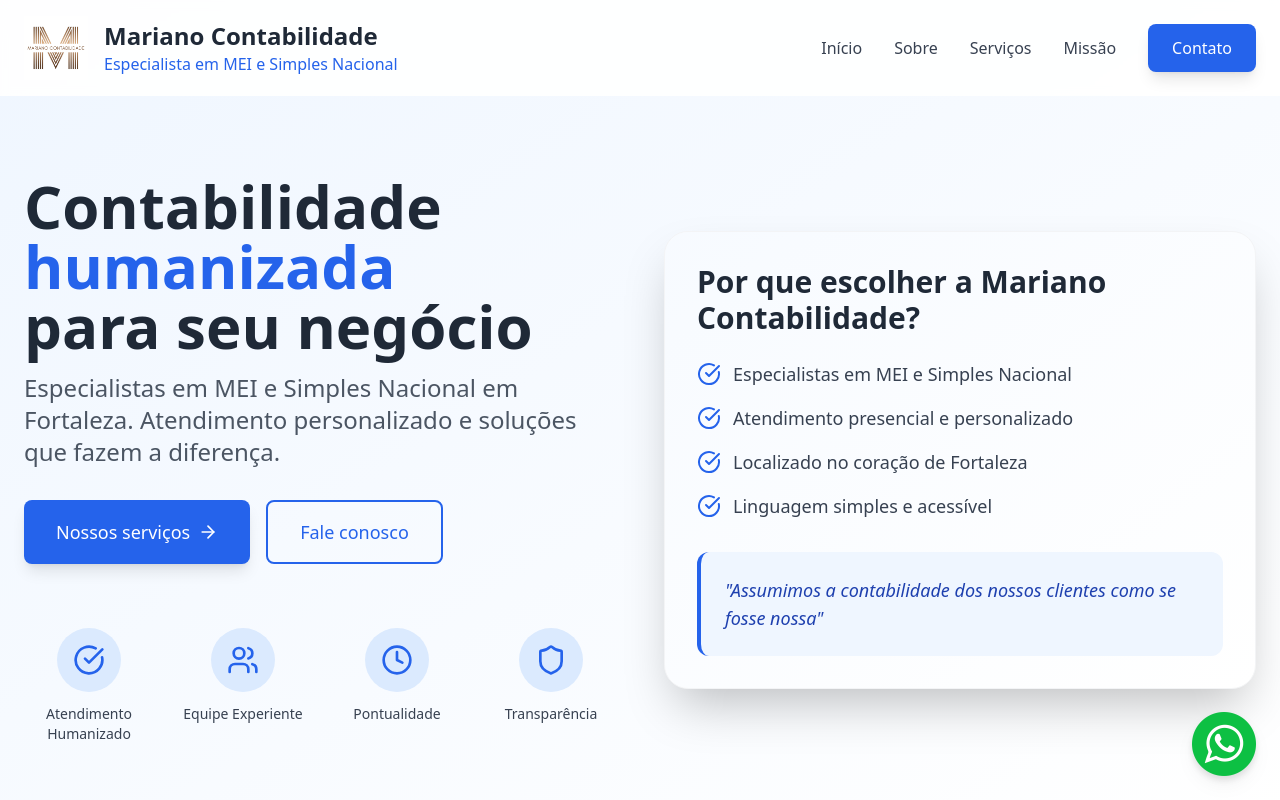
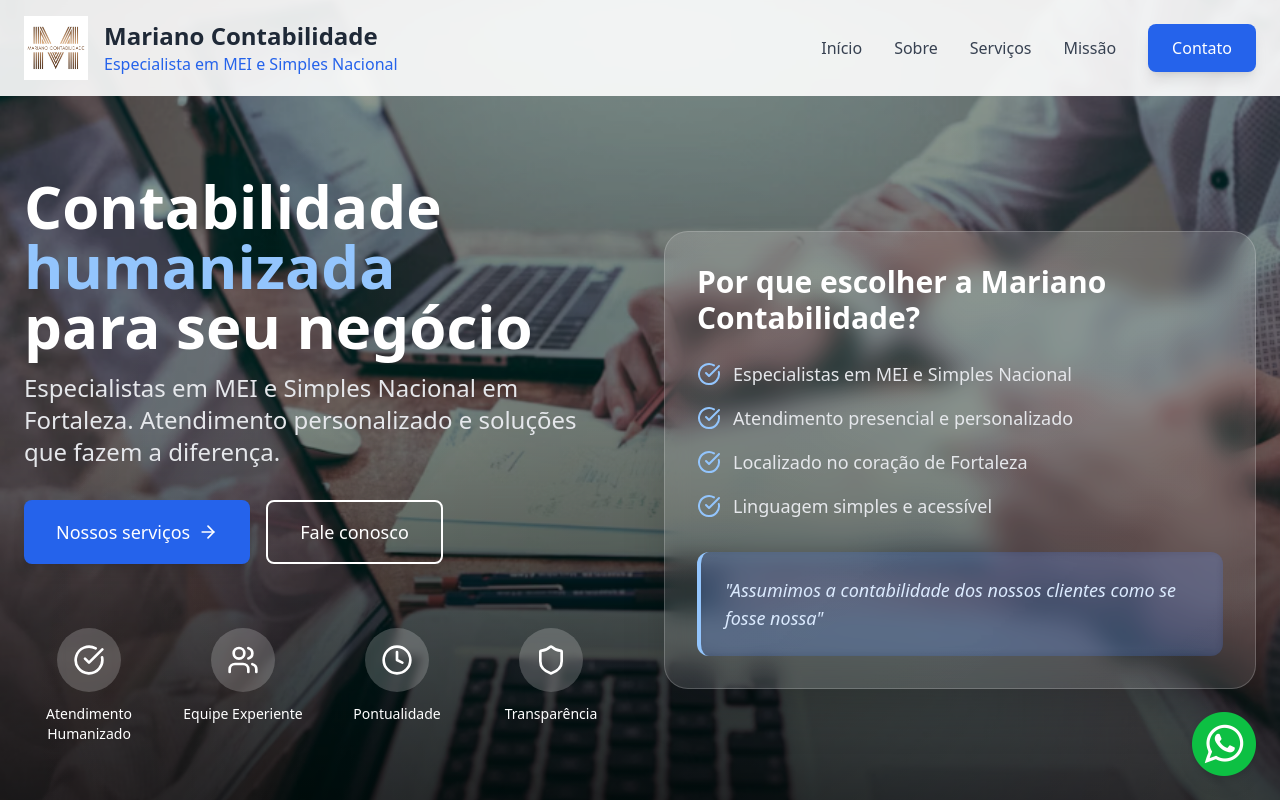
Before and after one commit to DevZipMateus/mariano-contabilidade-site, a React (Vite) app: page / in a window 1280 px wide. Shown: the top 800 px of the page. Built offline with nearby package versions, Linux system fonts and the light colour scheme.

Commit message:
Add hero section background image
Implement background image, black overlay, and text color change in Hero section.

```diff
--- a/src/components/Hero.tsx
+++ b/src/components/Hero.tsx
@@ -11,16 +11,34 @@ const Hero = () => {
   };
 
   return (
-    <section id="inicio" className="bg-gradient-to-br from-blue-50 to-white pt-20 lg:pt-24">
-      <div className="container mx-auto px-4 lg:px-6 py-12 lg:py-20">
+    <section
+      id="inicio"
+      className="relative pt-20 lg:pt-24 min-h-screen bg-cover bg-center bg-no-repeat"
+      style={{
+        backgroundImage: `url('/lovable-uploads/0304ed96-91b2-40f7-8ca7-da8b2baf48c4.png')`
+      }}
+    >
+      {/* Overlay preto 40% */}
+      <div className="absolute inset-0 bg-black bg-opacity-40"></div>
+
+      {/* Vinheta circular de baixo para cima */}
+      <div className="absolute inset-0 bg-gradient-to-t from-black/60 via-transparent to-transparent"></div>
+      <div
+        className="absolute inset-0"
+        style={{
+          background: 'radial-gradient(ellipse at center bottom, rgba(0,0,0,0.3) 0%, transparent 70%)'
+        }}
+      ></div>
+
+      <div className="container mx-auto px-4 lg:px-6 py-12 lg:py-20 relative z-10">
         <div className="grid lg:grid-cols-2 gap-12 items-center">
           <div className="space-y-8 text-center lg:text-left">
             <div className="space-y-4">
-              <h1 className="text-4xl lg:text-5xl xl:text-6xl font-bold text-gray-800 leading-tight">
-                Contabilidade <span className="text-blue-600">humanizada</span>
+              <h1 className="text-4xl lg:text-5xl xl:text-6xl font-bold text-white leading-tight">
+                Contabilidade <span className="text-blue-300">humanizada</span>
                 <br />para seu negócio
               </h1>
-              <p className="text-xl lg:text-2xl text-gray-600 leading-relaxed max-w-2xl mx-auto lg:mx-0">
+              <p className="text-xl lg:text-2xl text-gray-200 leading-relaxed max-w-2xl mx-auto lg:mx-0">
                 Especialistas em MEI e Simples Nacional em Fortaleza.
                 Atendimento personalizado e soluções que fazem a diferença.
               </p>
@@ -36,7 +54,7 @@ const Hero = () => {
               </button>
               <button
                 onClick={() => scrollToSection('contato')}
-                className="border-2 border-blue-600 text-blue-600 px-8 py-4 rounded-lg hover:bg-blue-600 hover:text-white transition-all duration-300 font-medium text-lg"
+                className="border-2 border-white text-white px-8 py-4 rounded-lg hover:bg-white hover:text-blue-600 transition-all duration-300 font-medium text-lg"
               >
                 Fale conosco
               </button>
@@ -44,57 +62,57 @@ const Hero = () => {
 
             <div className="grid grid-cols-2 lg:grid-cols-4 gap-6 pt-8">
               <div className="text-center">
-                <div className="bg-blue-100 p-4 rounded-full w-16 h-16 flex items-center justify-center mx-auto mb-3 group-hover:bg-blue-200 transition-colors">
-                  <CheckCircle className="h-8 w-8 text-blue-600" />
+                <div className="bg-white/20 backdrop-blur-sm p-4 rounded-full w-16 h-16 flex items-center justify-center mx-auto mb-3 group-hover:bg-white/30 transition-colors">
+                  <CheckCircle className="h-8 w-8 text-white" />
                 </div>
-                <p className="text-sm font-medium text-gray-700">Atendimento Humanizado</p>
+                <p className="text-sm font-medium text-white">Atendimento Humanizado</p>
               </div>
               <div className="text-center">
-                <div className="bg-blue-100 p-4 rounded-full w-16 h-16 flex items-center justify-center mx-auto mb-3 group-hover:bg-blue-200 transition-colors">
-                  <Users className="h-8 w-8 text-blue-600" />
+                <div className="bg-white/20 backdrop-blur-sm p-4 rounded-full w-16 h-16 flex items-center justify-center mx-auto mb-3 group-hover:bg-white/30 transition-colors">
+                  <Users className="h-8 w-8 text-white" />
                 </div>
-                <p className="text-sm font-medium text-gray-700">Equipe Experiente</p>
+                <p className="text-sm font-medium text-white">Equipe Experiente</p>
               </div>
               <div className="text-center">
-                <div className="bg-blue-100 p-4 rounded-full w-16 h-16 flex items-center justify-center mx-auto mb-3 group-hover:bg-blue-200 transition-colors">
-                  <Clock className="h-8 w-8 text-blue-600" />
+                <div className="bg-white/20 backdrop-blur-sm p-4 rounded-full w-16 h-16 flex items-center justify-center mx-auto mb-3 group-hover:bg-white/30 transition-colors">
+                  <Clock className="h-8 w-8 text-white" />
                 </div>
-                <p className="text-sm font-medium text-gray-700">Pontualidade</p>
+                <p className="text-sm font-medium text-white">Pontualidade</p>
               </div>
               <div className="text-center">
-                <div className="bg-blue-100 p-4 rounded-full w-16 h-16 flex items-center justify-center mx-auto mb-3 group-hover:bg-blue-200 transition-colors">
-                  <Shield className="h-8 w-8 text-blue-600" />
+                <div className="bg-white/20 backdrop-blur-sm p-4 rounded-full w-16 h-16 flex items-center justify-center mx-auto mb-3 group-hover:bg-white/30 transition-colors">
+                  <Shield className="h-8 w-8 text-white" />
                 </div>
-                <p className="text-sm font-medium text-gray-700">Transparência</p>
+                <p className="text-sm font-medium text-white">Transparência</p>
               </div>
             </div>
           </div>
 
           <div className="relative order-first lg:order-last">
-            <div className="bg-white rounded-3xl p-8 shadow-2xl border border-gray-100 relative overflow-hidden">
-              <div className="absolute inset-0 bg-gradient-to-br from-blue-50 to-transparent opacity-50"></div>
+            <div className="bg-white/10 backdrop-blur-md rounded-3xl p-8 shadow-2xl border border-white/20 relative overflow-hidden">
+              <div className="absolute inset-0 bg-gradient-to-br from-white/5 to-transparent opacity-50"></div>
               <div className="relative z-10">
-                <h3 className="text-2xl lg:text-3xl font-bold mb-6 text-gray-800">Por que escolher a Mariano Contabilidade?</h3>
-                <ul className="space-y-4 text-gray-700">
+                <h3 className="text-2xl lg:text-3xl font-bold mb-6 text-white">Por que escolher a Mariano Contabilidade?</h3>
+                <ul className="space-y-4 text-gray-200">
                   <li className="flex items-start">
-                    <CheckCircle className="h-6 w-6 text-blue-600 mr-3 mt-0.5 flex-shrink-0" />
+                    <CheckCircle className="h-6 w-6 text-blue-300 mr-3 mt-0.5 flex-shrink-0" />
                     <span className="text-lg">Especialistas em MEI e Simples Nacional</span>
                   </li>
                   <li className="flex items-start">
-                    <CheckCircle className="h-6 w-6 text-blue-600 mr-3 mt-0.5 flex-shrink-0" />
+                    <CheckCircle className="h-6 w-6 text-blue-300 mr-3 mt-0.5 flex-shrink-0" />
                     <span className="text-lg">Atendimento presencial e personalizado</span>
                   </li>
                   <li className="flex items-start">
-                    <CheckCircle className="h-6 w-6 text-blue-600 mr-3 mt-0.5 flex-shrink-0" />
+                    <CheckCircle className="h-6 w-6 text-blue-300 mr-3 mt-0.5 flex-shrink-0" />
                     <span className="text-lg">Localizado no coração de Fortaleza</span>
                   </li>
                   <li className="flex items-start">
-                    <CheckCircle className="h-6 w-6 text-blue-600 mr-3 mt-0.5 flex-shrink-0" />
+                    <CheckCircle className="h-6 w-6 text-blue-300 mr-3 mt-0.5 flex-shrink-0" />
                     <span className="text-lg">Linguagem simples e acessível</span>
                   </li>
                 </ul>
-                <div className="mt-8 p-6 bg-blue-50 rounded-xl border-l-4 border-blue-600">
-                  <p className="text-lg italic text-blue-800 font-medium">
+                <div className="mt-8 p-6 bg-blue-600/20 backdrop-blur-sm rounded-xl border-l-4 border-blue-300">
+                  <p className="text-lg italic text-blue-100 font-medium">
                     "Assumimos a contabilidade dos nossos clientes como se fosse nossa"
                   </p>
                 </div>
```
Also changed, not shown: public/lovable-uploads/0304ed96-91b2-40f7-8ca7-da8b2baf48c4.png (added).
